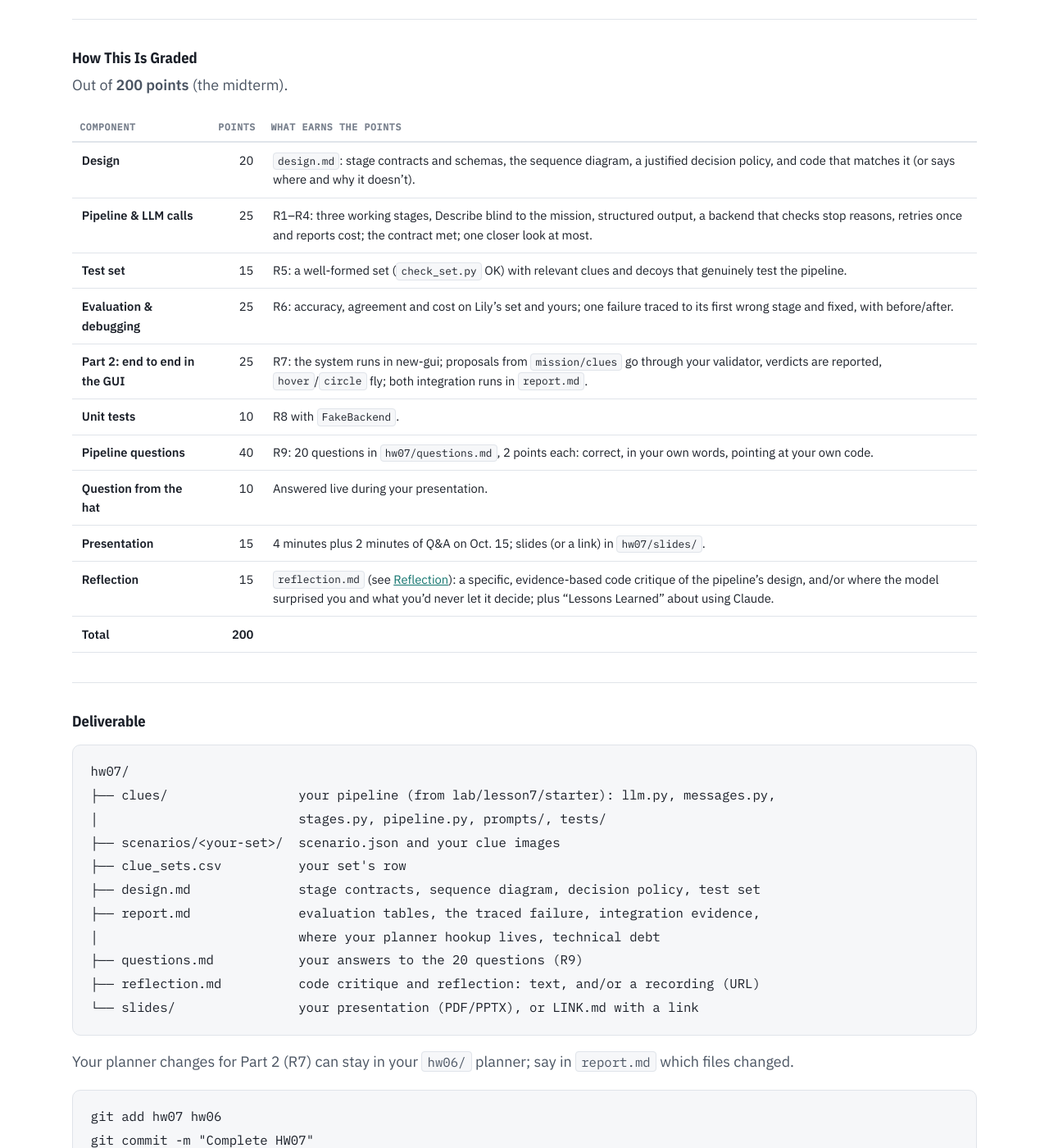
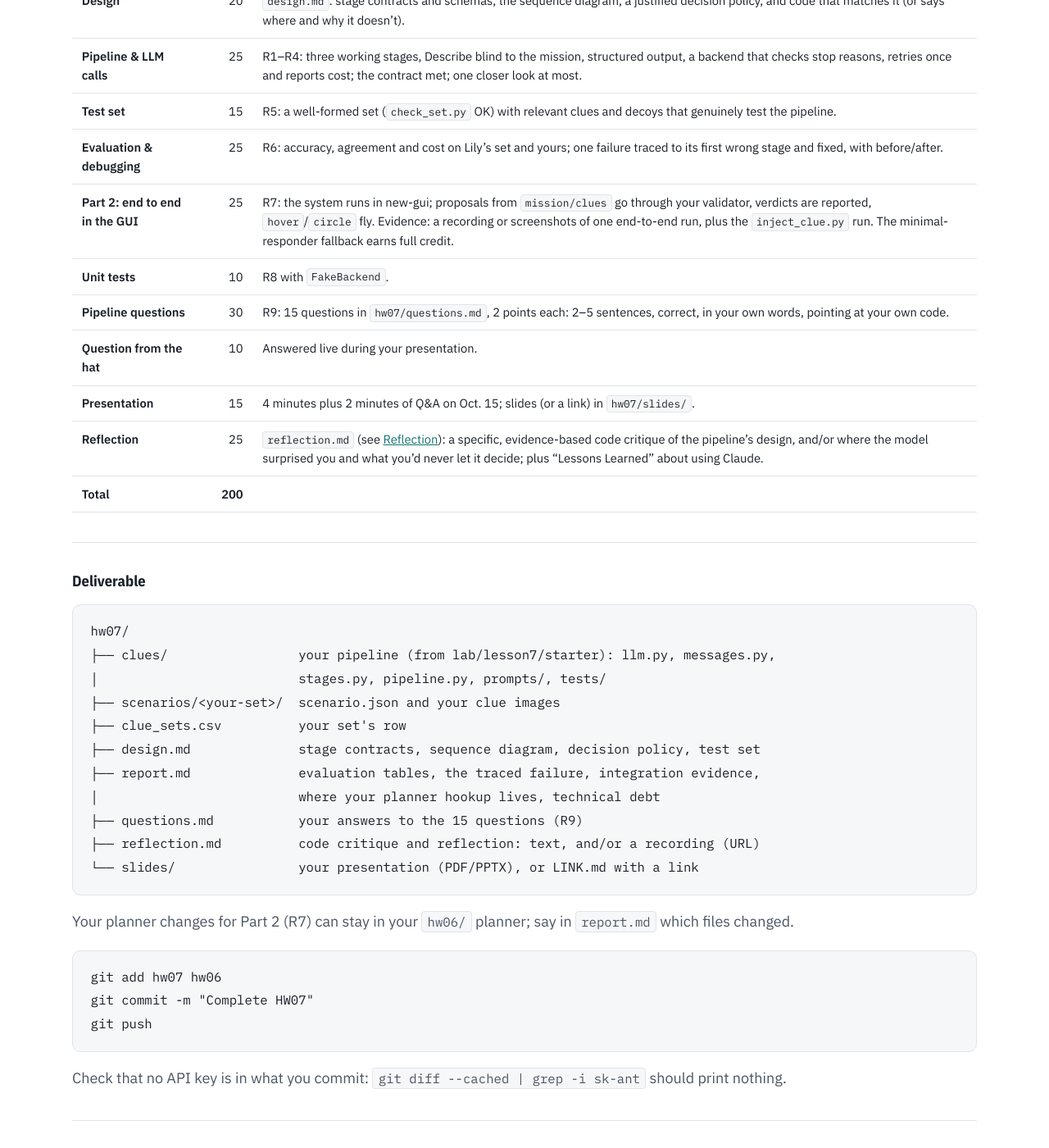
Before and after one commit to JaneClelandHuang/uav-native-ai, a Jekyll site: the page built from lessons/lesson7.md, in a window 1280 px wide and 1400 px high, scrolled down 9206 px. Shown: the whole window at 82% size. Built offline with Jekyll 4.4.1, drawn with Linux system fonts in a browser that asks for light colours; our own code applies the rules of GitHub Pages for plain Markdown files; some of the changed text lies outside the part shown.

Commit message:
HW7: 15 short pipeline questions; Part 2 evidence; reflection 25 points
R9 is now 15 questions (dropped the five most niche or overlapping),
answered in 2-5 sentences each: understanding and explaining matter more
than length. Questions 30 points; the freed 10 go to the reflection
(25), which can now focus on a code critique. Part 2 evidence is a short
recording or screenshots of one end-to-end run plus the inject_clue.py
run, and the minimal-responder fallback earns full credit. Time budget
about 15-18 hours.

Co-Authored-By: Claude Opus 5.5 <noreply@anthropic.com>

````diff
--- a/lessons/lesson7.md
+++ b/lessons/lesson7.md
@@ -81,11 +81,11 @@ points** and is due **Wednesday, Oct. 14**. It has two parts:
   in new-gui, your pipeline's proposals going through your planner's
   validator, and the UAV flying the response.
 
-You also answer **20 questions about how the pipeline fits together** (R9),
-and give a **4-minute presentation plus 2 minutes of Q&A** in class on
-**Thursday, Oct. 15**, where you answer one of the 20 questions drawn from a
-hat. There is no HW8. If you can't finish, document unfinished work as
-technical debt in `report.md`.
+You also answer **15 short questions about how the pipeline fits together**
+(R9), and give a **4-minute presentation plus 2 minutes of Q&A** in class on
+**Thursday, Oct. 15**, where you answer one of the 15 questions drawn from a
+hat. There is no HW8. Budget about **15–18 hours** in total. If you can't
+finish, document unfinished work as technical debt in `report.md`.
 
 Pull first (`git pull`) to get `lab/lesson7/` and the updated GUI (clue
 icons in the Scene Builder).
@@ -208,16 +208,21 @@ proposal goes through **your validator**, and the verdict is reported on
 
 Use `inject_clue.py` to develop this before your pipeline works. If your HW6
 planner doesn't fly, write a minimal responder with a validator and a
-`circle`/`hover` executor instead, and say so in `report.md`.
+`circle`/`hover` executor instead, and say so in `report.md`; **that earns
+full credit**.
+
+**Evidence for Part 2:** a short screen recording (1–2 minutes; put the link
+in `report.md`) or a few screenshots of **one** end-to-end run, plus the
+`inject_clue.py` run described under Testing.
 
 **R8 Unit tests.** With `FakeBackend`, no API key: what each stage sends
 (Describe never contains the person's details), the closer look happening at
 most once, the converge centre coming from the candidate, and how the
 pipeline handles a failed stage.
 
-**R9 Understanding the pipeline.** Answer the 20 questions below in
-`hw07/questions.md` (the file is already in your repo). See
-[Understanding the pipeline](#understanding-the-pipeline-20-questions).
+**R9 Understanding the pipeline.** Answer the 15 questions below in
+`hw07/questions.md` (the file is already in your repo), **2–5 sentences
+each**. See [Understanding the pipeline](#understanding-the-pipeline-15-questions).
 
 #### Out of scope
 
@@ -265,18 +270,20 @@ and say what changed and why.
   - `inject_clue.py` sends a `converge_search` → your validator approves →
     the UAV circles the centre → `COMPLETED`.
   - `detector.py --oracle` over **your** set in the GUI → real proposals on
-    `mission/clues` → verdicts on `mission/action_result`.
+    `mission/clues` → verdicts on `mission/action_result`. This is the run
+    to record for the Part 2 evidence.
 
 Put the commands, output and what you observed in `report.md`.
 
 ---
 
-### Understanding the pipeline (20 questions)
+### Understanding the pipeline (15 questions)
 
 You built this with AI help, so being able to explain how it fits together
-is graded directly. Answer every question in `hw07/questions.md`, **in your
-own words, from your own code**, naming the file (and line) you are
-describing. Each answer is worth 2 points.
+is graded directly. Answer every question in `hw07/questions.md` in **2–5
+sentences, in your own words, from your own code**, naming the file (and
+line) you are describing. Understanding and explaining matter more than
+length. Each answer is worth 2 points.
 
 In your presentation, **one question is drawn from a hat** and you answer it
 live, without notes (10 points).
@@ -293,43 +300,33 @@ live, without notes (10 points).
 
 **Q5. The contract.** What does `contract.py` fix that you may not change, and why does it exist? Which of its classes does your code create, and which does it only receive?
 
-**Q6. Dependencies.** Which of your files import which? Why does your `llm.py` not import `Description`, `Relevance` or `ClueDecision`?
-
 **Calling Claude**
 
-**Q7. One call, end to end.** Trace one Describe call from `evaluate.py` to `client.beta.messages.parse(...)`, listing each function and its file. Where are the prompt and the effort chosen?
+**Q6. One call, end to end.** Trace one Describe call from `evaluate.py` to `client.beta.messages.parse(...)`, listing each function and its file. Where are the prompt and the effort chosen?
 
-**Q8. System prompt and user message.** In your requests, what goes in the system prompt and what goes in the user message? Why is that split useful?
+**Q7. System prompt and user message.** In your requests, what goes in the system prompt and what goes in the user message? Why is that split useful?
 
-**Q9. Images.** How is the crop sent to Claude: what is in an image content block? What is `ground_m_per_px` for, and why is the crop upscaled before it is sent?
+**Q8. Effort, cost and the key.** What does effort control, which effort did you give each stage, and why? How is the cost of a call calculated? Where does your code get the API key, and how do you make sure it is never committed?
 
-**Q10. Effort, cost and the key.** What does effort control, which effort did you give each stage, and why? How is the cost of a call calculated? Where does your code get the API key, and how do you make sure it is never committed?
-
-**Q11. When a call fails.** Walk through what your code does if Claude refuses, cuts off, or returns an answer that doesn't fit the schema. What does the planner receive in each case?
+**Q9. When a call fails.** Walk through what your code does if Claude refuses, cuts off, or returns an answer that doesn't fit the schema. What does the planner receive in each case?
 
 **Control and safety**
 
-**Q12. The closer look.** What two things can trigger a closer look? What stops it from happening twice? What happens in flight, where `closer_look` is `None`?
+**Q10. The closer look.** What two things can trigger a closer look? What stops it from happening twice? What happens in flight, where `closer_look` is `None`?
 
-**Q13. The model's authority.** Which decisions does the model make, and which does your code make? Why does the converge-search centre come from code, and what can your validator still reject?
+**Q11. The model's authority.** Which decisions does the model make, and which does your code make? Why does the converge-search centre come from code, and what can your validator still reject?
 
-**Q14. Prompts versus code.** You want Relevance to also consider the clue's distance from the last known point. Is that a prompt change, a code change, or both? Which files?
+**Q12. Prompts versus code.** You want Relevance to also consider the clue's distance from the last known point. Is that a prompt change, a code change, or both? Which files?
 
 **Testing and evaluation**
 
-**Q15. Testing without Claude.** How does `FakeBackend` let you test a stage without an API key? Name one thing your unit tests can prove and one thing only `evaluate.py` can show.
+**Q13. Testing without Claude.** How does `FakeBackend` let you test a stage without an API key? Name one thing your unit tests can prove and one thing only `evaluate.py` can show.
 
-**Q16. Measuring.** How does `evaluate.py` decide whether a clue was handled correctly? Why run each clue three times, and what would 60% agreement tell you?
-
-**Q17. Scale.** Why are the clue icons drawn about 9 times life size in the simulator, and what does `scene_scale` correct? What went wrong for the cardigan without it?
-
-**Q18. Using the trace.** How did you use the trace from `evaluate.py` to find the first stage whose answer was wrong in your traced failure?
+**Q14. Measuring.** How does `evaluate.py` decide whether a clue was handled correctly? Why run each clue three times, and what would 60% agreement tell you?
 
 **Running end to end (Part 2)**
 
-**Q19. The running system.** List every process that must be running for your end-to-end demo in new-gui and what each one does. Which MQTT topics connect them?
-
-**Q20. Threads in the detector.** Why does `detector.py` run the LLM calls on a separate thread with a queue instead of inside the frame handler?
+**Q15. The running system.** List every process that must be running for your end-to-end demo in new-gui and what each one does. Which MQTT topics connect them?
 
 ---
 
@@ -344,7 +341,7 @@ for this homework:
    your results, a failure you traced and fixed, a design decision.
 3. Consider recording video snippets instead of running anything live.
 
-During the Q&A, one of the 20 questions is drawn from a hat for you to
+During the Q&A, one of the 15 questions is drawn from a hat for you to
 answer.
 
 **Slides:** push them to `hw07/slides/` (PDF or PPTX), or put a link in
@@ -381,12 +378,12 @@ Out of **200 points** (the midterm).
 | **Pipeline & LLM calls** | 25 | R1–R4: three working stages, Describe blind to the mission, structured output, a backend that checks stop reasons, retries once and reports cost; the contract met; one closer look at most. |
 | **Test set** | 15 | R5: a well-formed set (`check_set.py` OK) with relevant clues and decoys that genuinely test the pipeline. |
 | **Evaluation & debugging** | 25 | R6: accuracy, agreement and cost on Lily's set and yours; one failure traced to its first wrong stage and fixed, with before/after. |
-| **Part 2: end to end in the GUI** | 25 | R7: the system runs in new-gui; proposals from `mission/clues` go through your validator, verdicts are reported, `hover`/`circle` fly; both integration runs in `report.md`. |
+| **Part 2: end to end in the GUI** | 25 | R7: the system runs in new-gui; proposals from `mission/clues` go through your validator, verdicts are reported, `hover`/`circle` fly. Evidence: a recording or screenshots of one end-to-end run, plus the `inject_clue.py` run. The minimal-responder fallback earns full credit. |
 | **Unit tests** | 10 | R8 with `FakeBackend`. |
-| **Pipeline questions** | 40 | R9: 20 questions in `hw07/questions.md`, 2 points each: correct, in your own words, pointing at your own code. |
+| **Pipeline questions** | 30 | R9: 15 questions in `hw07/questions.md`, 2 points each: 2–5 sentences, correct, in your own words, pointing at your own code. |
 | **Question from the hat** | 10 | Answered live during your presentation. |
 | **Presentation** | 15 | 4 minutes plus 2 minutes of Q&A on Oct. 15; slides (or a link) in `hw07/slides/`. |
-| **Reflection** | 15 | `reflection.md` (see [Reflection](#reflection)): a specific, evidence-based code critique of the pipeline's design, and/or where the model surprised you and what you'd never let it decide; plus "Lessons Learned" about using Claude. |
+| **Reflection** | 25 | `reflection.md` (see [Reflection](#reflection)): a specific, evidence-based code critique of the pipeline's design, and/or where the model surprised you and what you'd never let it decide; plus "Lessons Learned" about using Claude. |
 | **Total** | **200** | |
 
 </div>
@@ -404,7 +401,7 @@ hw07/
 ├── design.md              stage contracts, sequence diagram, decision policy, test set
 ├── report.md              evaluation tables, the traced failure, integration evidence,
 │                          where your planner hookup lives, technical debt
-├── questions.md           your answers to the 20 questions (R9)
+├── questions.md           your answers to the 15 questions (R9)
 ├── reflection.md          code critique and reflection: text, and/or a recording (URL)
 └── slides/                your presentation (PDF/PPTX), or LINK.md with a link
 ```
````
